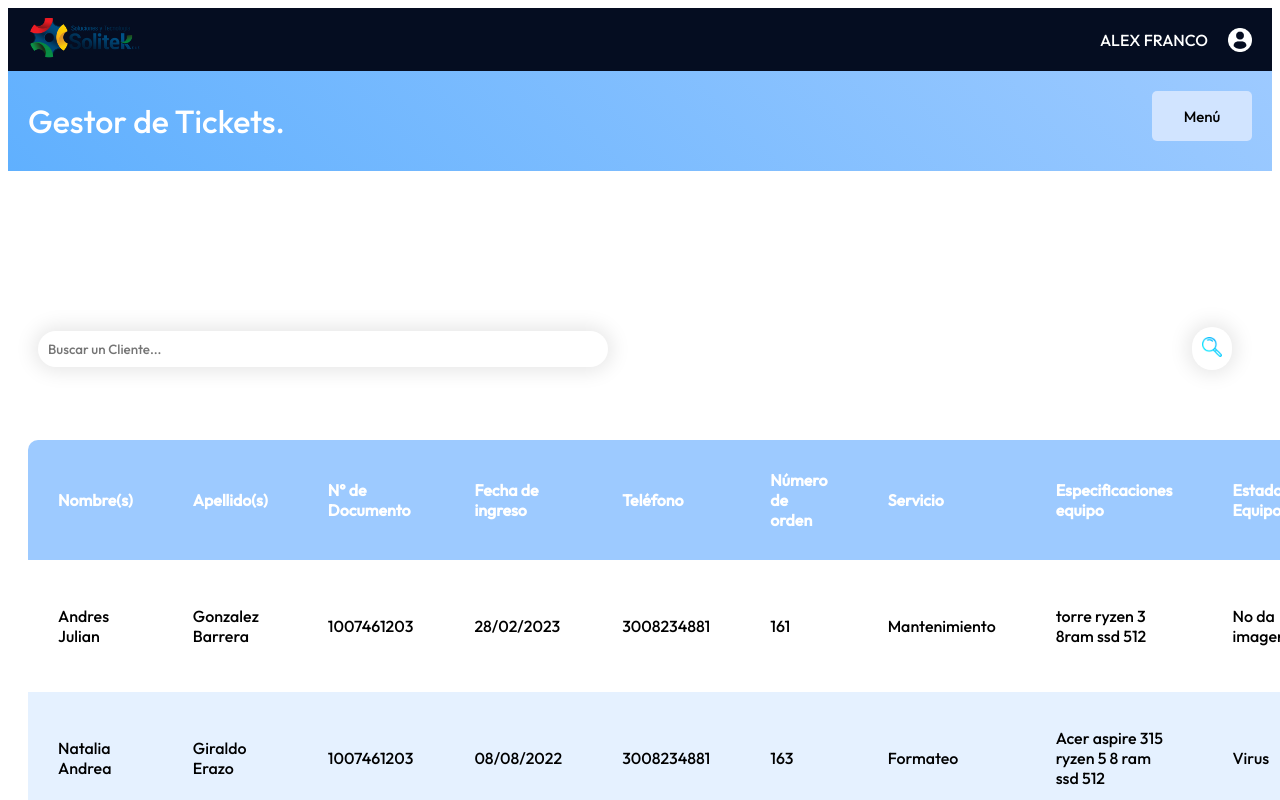
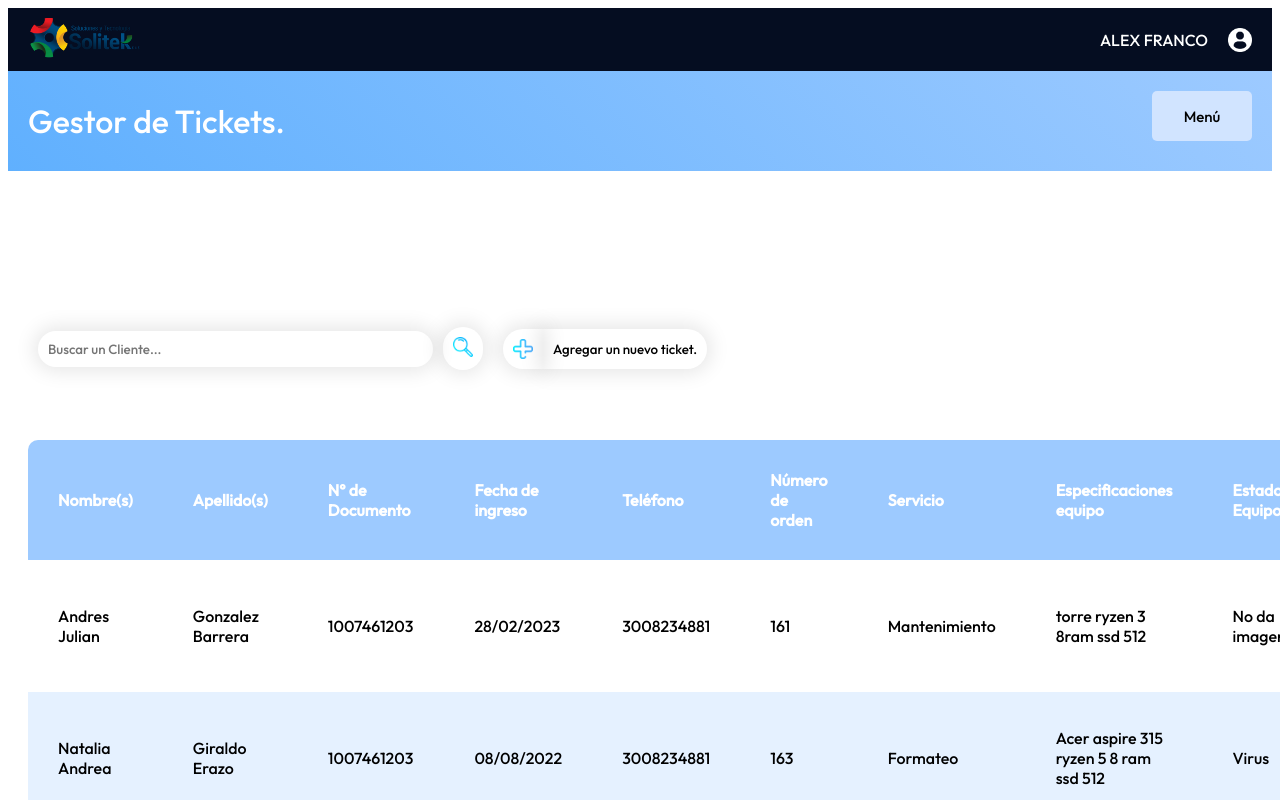
Before and after one commit to AngelASAP107/SolitekWebApp, an Angular app: page /manage-tickets-ad in a window 1280 px wide. Shown: the top 800 px of the page. Built offline with nearby package versions, Linux system fonts and the light colour scheme.

Commit message:
borrador por error el agregar ticket
Ya fue corregido

```diff
--- a/package.json
+++ b/package.json
@@ -22,6 +22,8 @@
     "@angular/router": "^17.3.0",
     "@angular/ssr": "^17.3.3",
     "express": "^4.18.2",
+    "html2canvas": "^1.4.1",
+    "jspdf": "^2.5.1",
     "rxjs": "~7.8.0",
     "tslib": "^2.3.0",
     "zone.js": "~0.14.3"
--- a/src/app/auth/manage-tickets-ad/manage-tickets-ad.component.html
+++ b/src/app/auth/manage-tickets-ad/manage-tickets-ad.component.html
@@ -24,6 +24,13 @@
         <div class="search-bar">
             <input type="text" class="search-input" placeholder="Buscar un Cliente...">
             <button class="search-button"><img src="assets/images/lupa 1.png" alt="Buscar"></button>
+            <div class="add-button-group">
+                <button (click)="openModal()" class="add-icon-button"><img src="assets/images/mas 1.png" alt="Agregar"></button>
+                <button (click)="openModal()" class="add-text-button">Agregar un nuevo ticket.</button>
+                <div *ngIf="showModal">
+                    <app-create-tickets (formClose)="closeModal()"></app-create-tickets>
+                  </div>
+            </div>
         </div>
     </div>
     <main>
```
Also changed, not shown: 1 other file (tests, documents, lock files or other folders).
